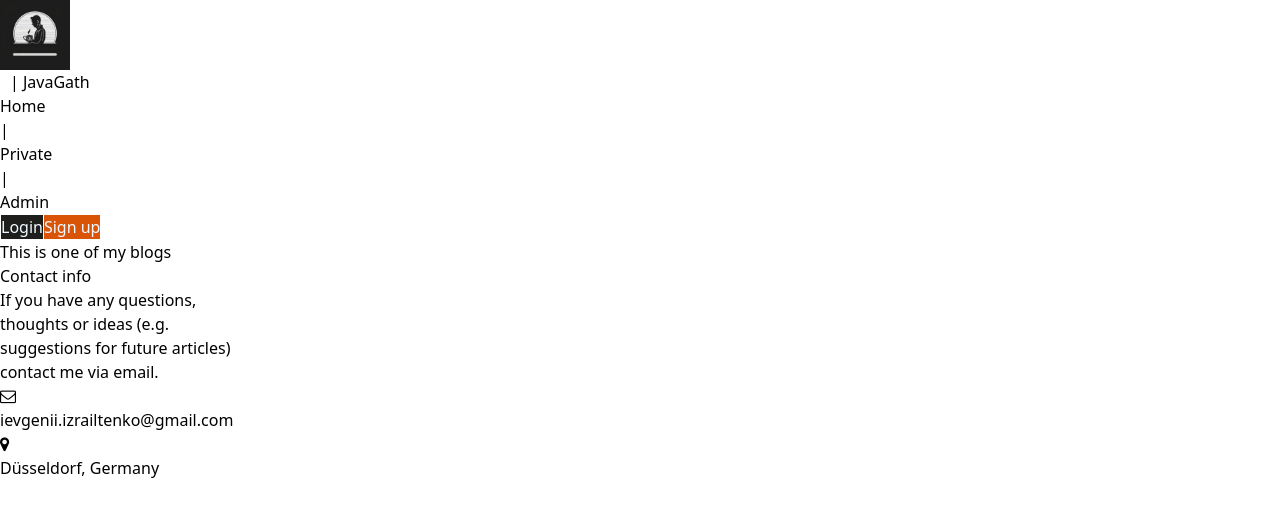
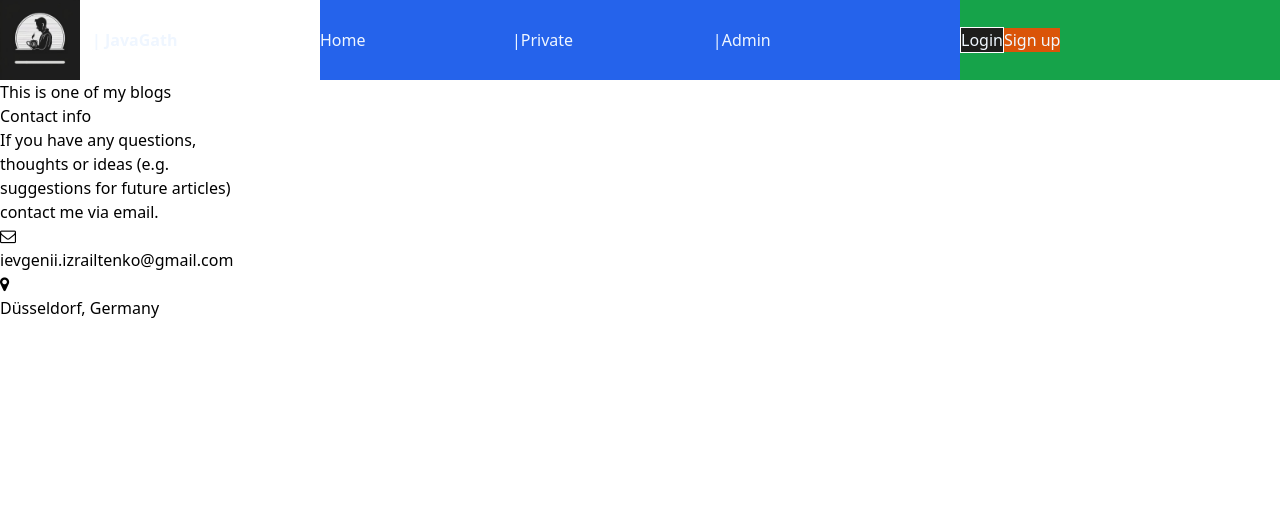
Before and after one commit to JavaGath/blog-web, a Vue app: page / in a window 1280 px wide. Shown: the top 516 px of the page. Built offline with nearby package versions, Linux system fonts and the light colour scheme.

Commit message:
header logo element css

```diff
--- a/src/components/HeaderComponent.vue
+++ b/src/components/HeaderComponent.vue
@@ -1,9 +1,13 @@
 <template>
-  <header class="no-select default-cursor">
-    <HeaderLogo class="bar-sub header-logo text-left-align"></HeaderLogo>
-    <NavBar class="bar-main"></NavBar>
+  <header class="grid grid-cols-12 text-blue-50">
+    <HeaderLogo
+      class="inline-flex h-20 font-bold items-center col-start-1 col-end-4"
+    ></HeaderLogo>
+    <NavBar
+      class="bg-blue-600 inline-flex h-20 items-center col-start-4 col-end-10"
+    ></NavBar>
     <HeaderSocial
-      class="bar-sub header-social center div-right-align"
+      class="bg-green-600 inline-flex h-20 items-center col-start-10 col-end-13"
     ></HeaderSocial>
   </header>
 </template>
@@ -15,6 +19,23 @@ import HeaderSocial from '@/components/HeaderSocial.vue'
 </script>
 
 <style scoped>
+.no-select {
+  -webkit-touch-callout: none;
+  /* iOS Safari */
+  -webkit-user-select: none;
+  /* Safari */
+  -moz-user-select: none;
+  /* Old versions of Firefox */
+  -ms-user-select: none;
+  /* Internet Explorer/Edge */
+  user-select: none;
+  /* Non-prefixed version, currently supported by Chrome, Edge, Opera and Firefox */
+}
+
+.default-cursor {
+  cursor: default;
+}
+
 @media screen and (max-width: 900px) {
   .header-logo {
     width: 10%;
--- a/src/components/HeaderLogo.vue
+++ b/src/components/HeaderLogo.vue
@@ -1,29 +1,12 @@
 <template>
-  <div>
-    <p><img class="logo" alt="JavaGath logo" src="../assets/logo.png" /></p>
-    <p class="logo-text">| JavaGath</p>
+  <div class="">
+    <p>
+      <img class="h-20" alt="JavaGath logo" src="../assets/logo.png" />
+    </p>
+    <p class="pl-3">| JavaGath</p>
   </div>
 </template>
 
 <script setup lang="ts"></script>
 
-<style scoped>
-p {
-  display: inline;
-}
-
-.logo {
-  vertical-align: middle;
-  height: 70px;
-}
-
-.logo-text {
-  padding-left: 10px;
-}
-
-@media screen and (max-width: 900px) {
-  .logo-text {
-    display: none;
-  }
-}
-</style>
+<style scoped></style>
--- a/tailwind.config.js
+++ b/tailwind.config.js
@@ -3,7 +3,11 @@
 module.exports = {
   content: ['./index.html', './src/**/*.{vue,js,ts,jsx,tsx}'],
   theme: {
-    extend: {},
+    extend: {
+      colors: {
+        'logo-color': '#1E1E1C',
+      },
+    },
   },
   plugins: [],
 }
```
